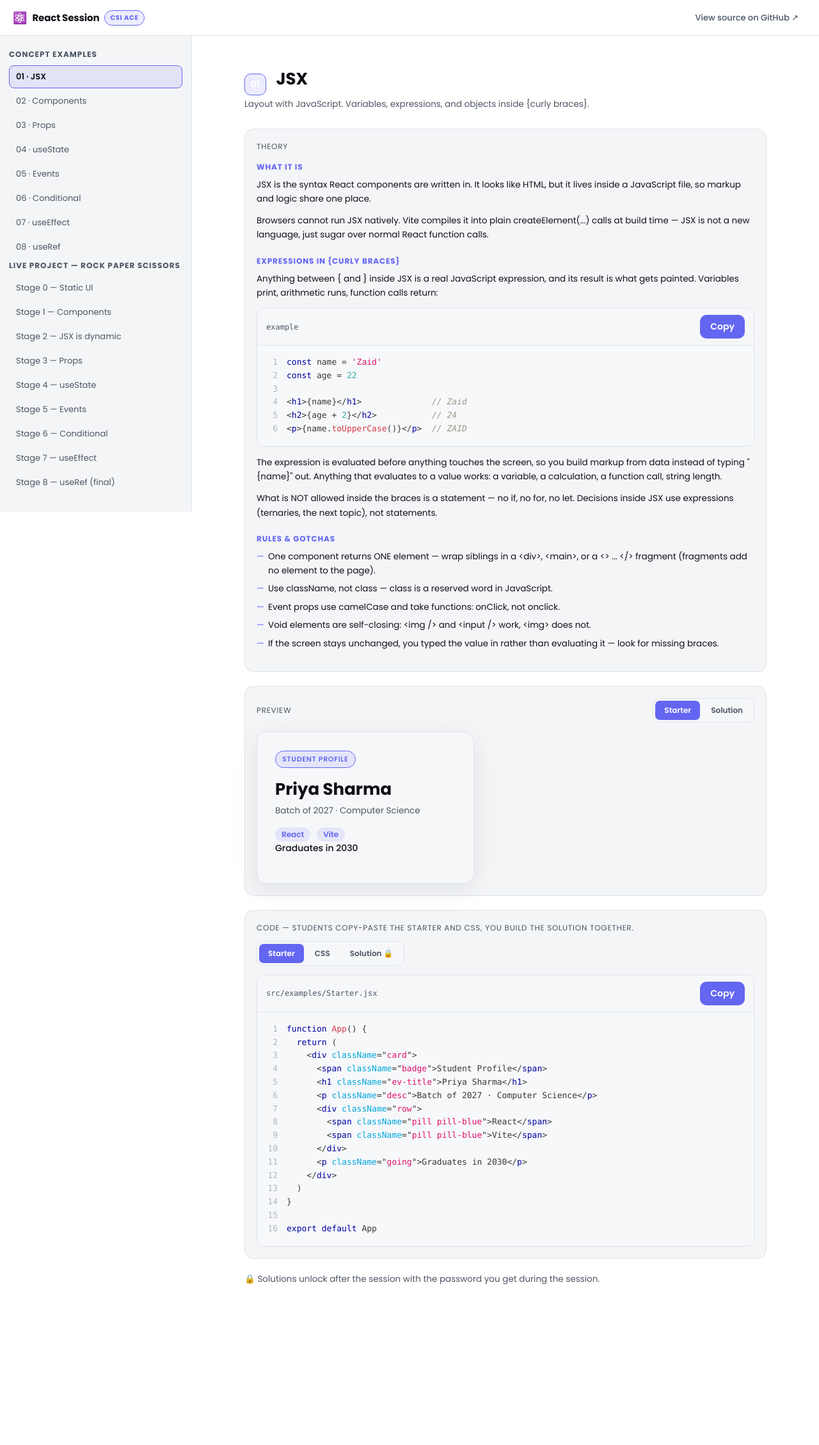
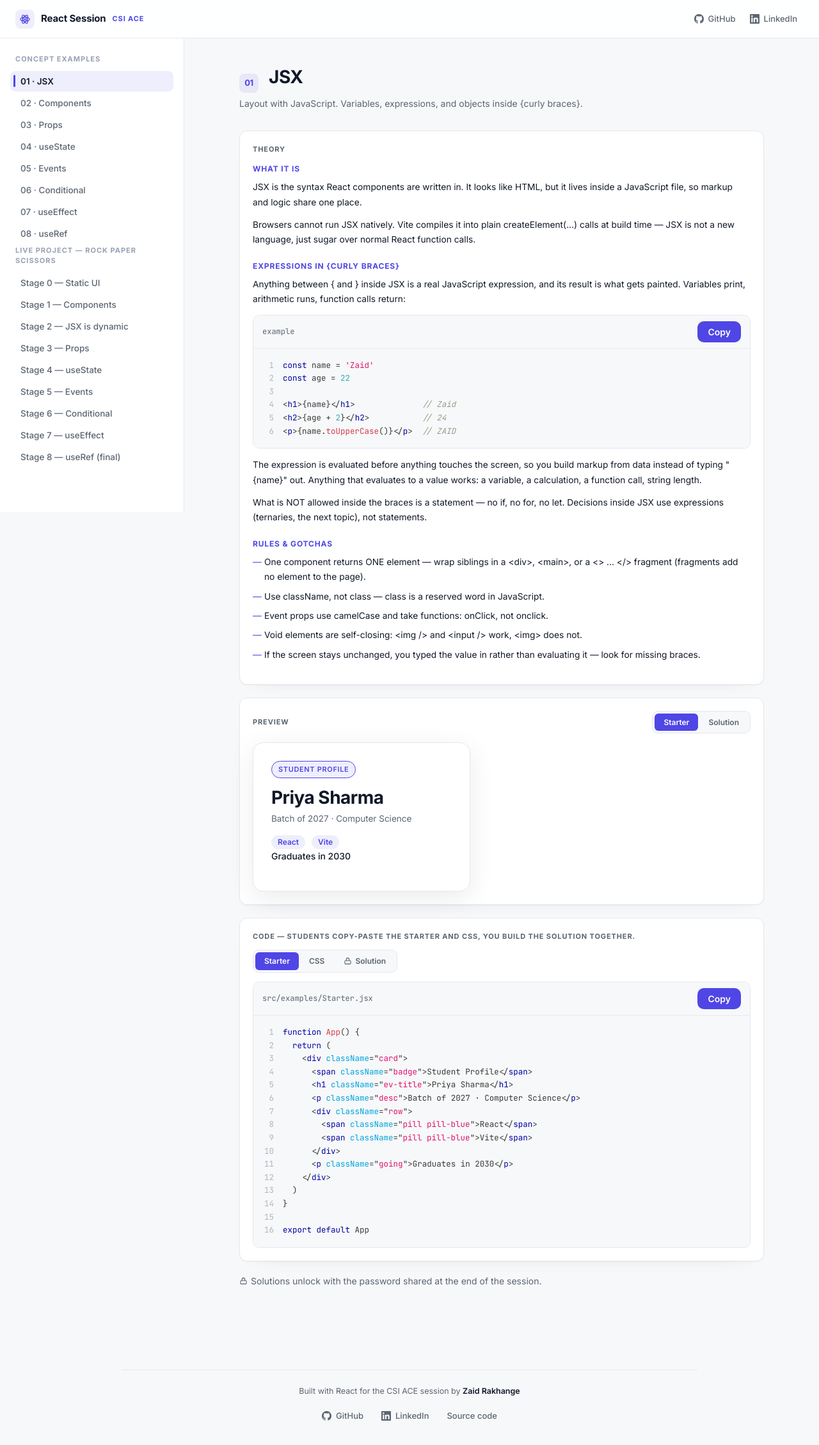
Before and after one commit to icancodefyi/react-session, a React (Vite) app: page / in a window 1280 px wide. Shown: the top 2258 px of the page at 64% size. Before the commit the page ends 2117 px from the top, so only its background shows below. Built offline with nearby package versions, Linux system fonts and the light colour scheme.

Commit message:
design: professional redesign — Inter/JetBrains Mono, white-on-soft-gray, svg icons, GitHub+LinkedIn

```diff
--- a/index.html
+++ b/index.html
@@ -4,6 +4,17 @@
     <meta charset="UTF-8" />
     <link rel="icon" type="image/svg+xml" href="/favicon.svg" />
     <meta name="viewport" content="width=device-width, initial-scale=1.0" />
+
+    <meta
+      name="description"
+      content="CSI ACE React workshop — 8 concepts with theory, code and a staged Rock Paper Scissors build."
+    />
+    <link rel="preconnect" href="https://fonts.googleapis.com" />
+    <link rel="preconnect" href="https://fonts.gstatic.com" crossorigin />
+    <link
+      href="https://fonts.googleapis.com/css2?family=Inter:wght@400;500;600;700;800&family=JetBrains+Mono:wght@400;500;600&display=swap"
+      rel="stylesheet"
+    />
     <title>React Workshop — CSI ACE</title>
   </head>
   <body>
--- a/src/App.jsx
+++ b/src/App.jsx
@@ -3,6 +3,54 @@ import CodeBlock from './site/CodeBlock.jsx'
 import { rpsStages } from './live-project-rps'
 import { conceptExamples } from './examples'
 import templateCss from './examples/template.css?raw'
+
+function AtomMark({ size = 18 }) {
+  return (
+    <svg width={size} height={size} viewBox="0 0 24 24" fill="none" stroke="currentColor" strokeWidth="1.7" aria-hidden="true">
+      <circle cx="12" cy="12" r="2.1" fill="currentColor" stroke="none" />
+      <ellipse cx="12" cy="12" rx="9.6" ry="4.1" />
+      <ellipse cx="12" cy="12" rx="9.6" ry="4.1" transform="rotate(60 12 12)" />
+      <ellipse cx="12" cy="12" rx="9.6" ry="4.1" transform="rotate(120 12 12)" />
+    </svg>
+  )
+}
+
+function GitHubIcon({ size = 15 }) {
+  return (
+    <svg width={size} height={size} viewBox="0 0 16 16" fill="currentColor" aria-hidden="true">
+      <path d="M8 0C3.58 0 0 3.58 0 8c0 3.54 2.29 6.53 5.47 7.59.4.07.55-.17.55-.38 0-.19-.01-.82-.01-1.49-2.01.37-2.53-.49-2.69-.94-.09-.23-.48-.94-.82-1.13-.28-.15-.68-.52-.01-.53.63-.01 1.08.58 1.23.82.72 1.21 1.87.87 2.33.66.07-.52.28-.87.51-1.07-1.78-.2-3.64-.89-3.64-3.95 0-.87.31-1.59.82-2.15-.08-.2-.36-1.02.08-2.12 0 0 .67-.21 2.2.82.64-.18 1.32-.27 2-.27s1.36.09 2 .27c1.53-1.04 2.2-.82 2.2-.82.44 1.1.16 1.92.08 2.12.51.56.82 1.27.82 2.15 0 3.07-1.87 3.75-3.65 3.95.29.25.54.73.54 1.48 0 1.07-.01 1.93-.01 2.2 0 .21.15.46.55.38A8.01 8.01 0 0 0 16 8c0-4.42-3.58-8-8-8Z" />
+    </svg>
+  )
+}
+
+function LinkedInIcon({ size = 15 }) {
+  return (
+    <svg width={size} height={size} viewBox="0 0 24 24" fill="currentColor" aria-hidden="true">
+      <path d="M20.45 20.45h-3.55v-5.57c0-1.33-.03-3.04-1.85-3.04-1.86 0-2.14 1.45-2.14 2.94v5.67H9.36V9h3.41v1.56h.05c.47-.9 1.63-1.85 3.36-1.85 3.6 0 4.27 2.37 4.27 5.46v6.28ZM5.34 7.43a2.06 2.06 0 1 1 0-4.13 2.06 2.06 0 0 1 0 4.13ZM7.12 20.45H3.56V9h3.56v11.45ZM22.22 0H1.77C.79 0 0 .77 0 1.72v20.55C0 23.23.79 24 1.77 24h20.45c.98 0 1.78-.77 1.78-1.73V1.72C24 .77 23.2 0 22.22 0Z" />
+    </svg>
+  )
+}
+
+function LockIcon({ size = 13 }) {
+  return (
+    <svg width={size} height={size} viewBox="0 0 24 24" fill="none" stroke="currentColor" strokeWidth="2" strokeLinecap="round" strokeLinejoin="round" aria-hidden="true">
+      <rect x="3.5" y="11" width="17" height="10" rx="2.5" />
+      <path d="M8 11V7.5a4 4 0 0 1 8 0V11" />
+    </svg>
+  )
+}
+
+function UnlockIcon({ size = 13 }) {
+  return (
+    <svg width={size} height={size} viewBox="0 0 24 24" fill="none" stroke="currentColor" strokeWidth="2" strokeLinecap="round" strokeLinejoin="round" aria-hidden="true">
+      <rect x="3.5" y="11" width="17" height="10" rx="2.5" />
+      <path d="M8 11V7.5a4 4 0 0 1 7.6-1.3" />
+    </svg>
+  )
+}
+
+const RAKHANGE_LINKEDIN = 'https://www.linkedin.com/in/rakhangezaid/'
+const RAKHANGE_GITHUB = 'https://github.com/icancodefyi'
 
 const SOLUTIONS_PASSWORD = 'session-zaid'
 
@@ -109,7 +157,9 @@ function ConceptView({ item, unlocked, onRequestSolution, onRelock, templateCss
               className={'seg-btn' + (codeMode === 'solution' ? ' active' : '')}
               onClick={() => switchCode('solution')}
             >
-              {unlocked ? 'Solution' : 'Solution 🔒'}
+              {unlocked ? 'Solution' : (
+                <span className="with-icon"><LockIcon /> Solution</span>
+              )}
             </button>
           </div>
         </div>
@@ -134,12 +184,12 @@ function ConceptView({ item, unlocked, onRequestSolution, onRelock, templateCss
 
       {unlocked ? (
         <div className="unlocked-bar">
-          <span>🔓 Solutions unlocked for this browser</span>
+          <span className="with-icon"><UnlockIcon size={15} /> Solutions unlocked for this browser</span>
           <button className="btn btn-auto" onClick={onRelock}>Lock again</button>
         </div>
       ) : (
         <p className="subhead lock-hint">
-          🔒 Solutions unlock after the session with the password you get during the session.
+          <span className="with-icon"><LockIcon /> Solutions unlock with the password shared at the end of the session.</span>
         </p>
       )}
     </>
@@ -224,7 +274,7 @@ function LockModal({ onClose, onUnlock }) {
         onClick={(e) => e.stopPropagation()}
         onSubmit={submit}
       >
-        <h3>🔒 Solutions are locked</h3>
+        <h3><span className="with-icon"><LockIcon size={15} /> Solutions are locked</span></h3>
         <p className="demo-note">
           The Starter gives you the UI. The Solution — the logic shown live in the
           session — unlocks with the password shared at the end of the workshop.
@@ -283,18 +333,28 @@ function App() {
     <>
       <header className="topbar">
         <div className="brand">
-          <span className="brand-mark">⚛️</span>
+          <span className="brand-mark"><AtomMark /></span>
           <span className="brand-title">React Session</span>
           <span className="brand-tag">CSI ACE</span>
         </div>
+        <nav className="topbar-links">
           <a
             className="topbar-link"
-          href="https://github.com/icancodefyi/react-session"
+            href={RAKHANGE_GITHUB}
             target="_blank"
             rel="noreferrer noopener"
           >
-          View source on GitHub ↗
+            <GitHubIcon /> GitHub
           </a>
+          <a
+            className="topbar-link"
+            href={RAKHANGE_LINKEDIN}
+            target="_blank"
+            rel="noreferrer noopener"
+          >
+            <LinkedInIcon /> LinkedIn
+          </a>
+        </nav>
       </header>
 
       <div className="viewer">
@@ -335,6 +395,31 @@ function App() {
       </main>
       </div>
 
+      <footer className="site-footer">
+        <p className="footer-by">
+          Built with React for the CSI ACE session by{' '}
+          <a href={RAKHANGE_LINKEDIN} target="_blank" rel="noreferrer noopener">
+            Zaid Rakhange
+          </a>
+        </p>
+        <div className="footer-socials">
+          <a className="footer-link" href={RAKHANGE_GITHUB} target="_blank" rel="noreferrer noopener">
+            <GitHubIcon /> GitHub
+          </a>
+          <a className="footer-link" href={RAKHANGE_LINKEDIN} target="_blank" rel="noreferrer noopener">
+            <LinkedInIcon /> LinkedIn
+          </a>
+          <a
+            className="footer-link"
+            href="https://github.com/icancodefyi/react-session"
+            target="_blank"
+            rel="noreferrer noopener"
+          >
+            Source code
+          </a>
+        </div>
+      </footer>
+
       {showLock ? (
         <LockModal
           onClose={() => setShowLock(false)}
--- a/src/index.css
+++ b/src/index.css
@@ -1,5 +1,3 @@
-@import url('https://fonts.googleapis.com/css2?family=Poppins:wght@400;500;600;700;800&display=swap');
-
 * {
   margin: 0;
   padding: 0;
@@ -7,17 +5,25 @@
 }
 
 :root {
-  --bg: #ffffff;
-  --panel: #f4f5f7;
-  --card: #f6f7f9;
-  --border: #dfe3e8;
-  --text: #0f1117;
-  --muted: #4b5563;
-  --accent: #6366f1;
-  --accent-soft: rgba(99, 102, 241, 0.12);
+  --bg: #f7f8fa;
+  --panel: #ffffff;
+  --card: #ffffff;
+  --border: #e6e8ee;
+  --border-strong: #d6dae3;
+  --text: #101828;
+  --muted: #5b6572;
+  --faint: #98a2b3;
+  --accent: #4f46e5;
+  --accent-strong: #4338ca;
+  --accent-soft: rgba(79, 70, 229, 0.09);
+  --accent-line: rgba(79, 70, 229, 0.24);
   --green: #16a34a;
   --yellow: #ca8a04;
   --red: #dc2626;
+  --radius: 10px;
+  --shadow-card: 0 1px 2px rgba(16, 24, 40, 0.04), 0 12px 32px -28px rgba(16, 24, 40, 0.18);
+  --font-sans: 'Inter', system-ui, -apple-system, sans-serif;
+  --font-mono: 'JetBrains Mono', ui-monospace, SFMono-Regular, Menlo, Consolas, monospace;
 }
 
 html,
@@ -27,10 +33,19 @@ body,
 }
 
 body {
-  font-family: 'Poppins', system-ui, sans-serif;
+  font-family: var(--font-sans);
+  font-size: 14px;
+  line-height: 1.5;
   background: var(--bg);
   color: var(--text);
   -webkit-font-smoothing: antialiased;
+  text-rendering: optimizeLegibility;
+  font-feature-settings: 'cv02', 'cv03', 'cv04', 'cv11';
+}
+
+::selection {
+  background: var(--accent-line);
+  color: var(--text);
 }
 
 /* ---------- staged live project (Event RSVP) ---------- */
@@ -223,23 +238,29 @@ body {
   align-items: center;
   justify-content: space-between;
   gap: 12px;
-  height: 56px;
-  padding: 0 20px;
+  height: 60px;
+  padding: 0 24px;
   background: rgba(255, 255, 255, 0.88);
-  backdrop-filter: blur(10px);
+  backdrop-filter: blur(12px);
   border-bottom: 1px solid var(--border);
 }
 
 .brand {
   display: flex;
   align-items: center;
-  gap: 8px;
+  gap: 10px;
   min-width: 0;
 }
 
 .brand-mark {
-  font-size: 18px;
-  line-height: 1;
+  display: inline-grid;
+  place-items: center;
+  width: 30px;
+  height: 30px;
+  border-radius: 8px;
+  background: var(--accent-soft);
+  color: var(--accent);
+  flex: none;
 }
 
 .brand-title {
@@ -250,26 +271,31 @@ body {
 }
 
 .brand-tag {
-  background: var(--accent-soft);
-  border: 1px solid var(--accent);
+  font-size: 11px;
+  font-weight: 700;
+  letter-spacing: 0.08em;
+  text-transform: uppercase;
   color: var(--accent);
-  font-size: 10px;
-  font-weight: 700;
-  letter-spacing: 0.07em;
-  text-transform: uppercase;
-  padding: 3px 8px;
-  border-radius: 999px;
   white-space: nowrap;
 }
 
+.topbar-links {
+  display: flex;
+  align-items: center;
+  gap: 2px;
+}
+
 .topbar-link {
+  display: inline-flex;
+  align-items: center;
+  gap: 7px;
   color: var(--muted);
   font-size: 13px;
   font-weight: 500;
   text-decoration: none;
-  padding: 6px 12px;
+  padding: 7px 10px;
   border-radius: 8px;
-  transition: color 0.15s ease, background 0.15s ease;
+  transition: color 0.16s ease, background 0.16s ease;
   white-space: nowrap;
 }
 
@@ -278,30 +304,42 @@ body {
   background: var(--accent-soft);
 }
 
-/* ---------- example browser (viewer) ---------- */
+/* ---------- viewer layout ---------- */
 
 .viewer {
   display: grid;
-  grid-template-columns: 300px 1fr;
-  min-height: calc(100vh - 56px);
+  grid-template-columns: 288px 1fr;
+  align-items: start;
+  min-height: calc(100vh - 60px);
 }
 
 .sidebar {
   position: sticky;
-  top: 56px;
-  height: calc(100vh - 56px);
+  top: 60px;
+  height: calc(100vh - 60px);
   overflow-y: auto;
   background: var(--panel);
   border-right: 1px solid var(--border);
-  padding: 20px 14px;
+  padding: 24px 16px;
+  scrollbar-width: thin;
+  scrollbar-color: var(--border) transparent;
+}
+
+.sidebar::-webkit-scrollbar {
+  width: 8px;
+}
+.sidebar::-webkit-scrollbar-thumb {
+  background: var(--border);
+  border-radius: 99px;
 }
 
 .sidebar h2 {
-  font-size: 12px;
-  letter-spacing: 0.08em;
+  font-size: 11px;
+  letter-spacing: 0.09em;
   text-transform: uppercase;
-  color: var(--muted);
-  margin: 20px 0 8px;
+  color: var(--faint);
+  font-weight: 700;
+  margin: 22px 8px 10px;
 }
 
 .sidebar h2:first-child {
@@ -309,51 +347,70 @@ body {
 }
 
 .side-item {
+  position: relative;
   display: block;
   width: 100%;
   text-align: left;
   background: none;
-  border: 1px solid transparent;
+  border: none;
   color: var(--muted);
   font-family: inherit;
-  font-size: 13px;
-  padding: 7px 10px;
+  font-size: 13.5px;
+  font-weight: 500;
+  padding: 8px 12px 8px 16px;
   border-radius: 8px;
   cursor: pointer;
   margin-bottom: 2px;
-  transition: background 0.15s ease, color 0.15s ease, border-color 0.15s ease,
-    transform 0.15s ease;
+  transition: background 0.15s ease, color 0.15s ease;
+}
+
+.side-item::before {
+  content: '';
+  position: absolute;
+  left: 5px;
+  top: 20%;
+  bottom: 20%;
+  width: 3px;
+  border-radius: 99px;
+  background: var(--accent);
+  opacity: 0;
+  transition: opacity 0.15s ease;
 }
 
 .side-item:hover {
-  background: var(--card);
+  background: var(--bg);
   color: var(--text);
 }
 
 .side-item.active {
   background: var(--accent-soft);
-  border-color: var(--accent);
   color: var(--text);
   font-weight: 600;
 }
 
+.side-item.active::before {
+  opacity: 1;
+}
+
 .content {
-  max-width: 880px;
+  max-width: 900px;
   margin: 0 auto;
   width: 100%;
-  padding: 48px 32px 80px;
+  padding: 44px 40px 96px;
 }
 
 .content h1 {
-  font-size: 26px;
+  font-size: 28px;
   font-weight: 700;
-  margin-bottom: 4px;
+  letter-spacing: -0.02em;
+  line-height: 1.2;
+  margin-bottom: 6px;
 }
 
 .content .subhead {
   color: var(--muted);
-  font-size: 13.5px;
-  margin-bottom: 28px;
+  font-size: 14px;
+  margin-bottom: 32px;
 }
 
 @media (max-width: 900px) {
@@ -367,6 +424,64 @@ body {
     border-right: none;
     border-bottom: 1px solid var(--border);
   }
+
+  .content {
+    padding: 28px 20px 72px;
+  }
+}
+
+/* ---------- site footer ---------- */
+
+.site-footer {
+  max-width: 900px;
+  margin: 0 auto;
+  width: 100%;
+  padding: 24px 40px 36px;
+  border-top: 1px solid var(--border);
+  text-align: center;
+  color: var(--faint);
+  font-size: 12.5px;
+}
+
+.footer-by {
+  margin-bottom: 12px;
+  color: var(--muted);
+}
+
+.footer-by a {
+  color: var(--text);
+  font-weight: 600;
+  text-decoration: none;
+}
+
+.footer-by a:hover {
+  color: var(--accent);
+}
+
+.footer-socials {
+  display: flex;
+  justify-content: center;
+  align-items: center;
+  gap: 4px;
+  flex-wrap: wrap;
+}
+
+.footer-link {
+  display: inline-flex;
+  align-items: center;
+  gap: 7px;
+  color: var(--muted);
+  text-decoration: none;
+  font-size: 13px;
+  font-weight: 500;
+  padding: 7px 12px;
+  border-radius: 8px;
+  transition: color 0.16s ease, background 0.16s ease;
+}
+
+.footer-link:hover {
+  color: var(--accent);
+  background: var(--accent-soft);
 }
 
 /* ---------- concept example panels ---------- */
@@ -374,14 +489,13 @@ body {
 .ex-num {
   display: inline-grid;
   place-items: center;
-  min-width: 34px;
-  height: 34px;
+  min-width: 30px;
+  height: 30px;
   padding: 0 6px;
-  border-radius: 10px;
+  border-radius: 8px;
   background: var(--accent-soft);
-  border: 1px solid var(--accent);
-  color: #fff;
-  font-size: 14px;
+  color: var(--accent);
+  font-size: 13px;
   font-weight: 700;
   margin-right: 10px;
   vertical-align: -4px;
@@ -390,9 +504,10 @@ body {
 .ex-panel {
   background: var(--panel);
   border: 1px solid var(--border);
-  border-radius: 14px;
-  padding: 18px;
-  margin-bottom: 22px;
+  border-radius: 12px;
+  padding: 20px;
+  margin-bottom: 20px;
+  box-shadow: var(--shadow-card);
 }
 
 .ex-label {
@@ -400,21 +515,22 @@ body {
   align-items: center;
   justify-content: space-between;
   gap: 12px;
-  font-size: 12px;
-  letter-spacing: 0.06em;
+  font-size: 11px;
+  letter-spacing: 0.08em;
   text-transform: uppercase;
   color: var(--muted);
+  font-weight: 700;
   margin-bottom: 14px;
   flex-wrap: wrap;
 }
 
 .seg {
   display: inline-flex;
-  background: var(--card);
+  background: var(--bg);
   border: 1px solid var(--border);
-  border-radius: 10px;
+  border-radius: 9px;
   padding: 3px;
-  gap: 3px;
+  gap: 2px;
 }
 
 .seg-btn {
@@ -425,7 +541,7 @@ body {
   font-size: 12px;
   font-weight: 600;
   padding: 6px 14px;
-  border-radius: 7px;
+  border-radius: 6px;
   cursor: pointer;
   transition: color 0.15s ease, background 0.15s ease;
 }
@@ -444,25 +560,33 @@ body {
   color: #fff;
 }
 
+.with-icon {
+  display: inline-flex;
+  align-items: center;
+  gap: 5px;
+  vertical-align: -1px;
+}
+
 /* ---------- code viewer ---------- */
 
 .code-block {
   overflow: hidden;
   border: 1px solid var(--border);
-  border-radius: 12px;
+  border-radius: var(--radius);
+  background: #fff;
 }
 
 .code-head {
   display: flex;
   align-items: center;
   justify-content: space-between;
-  padding: 10px 14px;
-  background: var(--card);
+  padding: 9px 14px;
+  background: var(--bg);
   border-bottom: 1px solid var(--border);
 }
 
 .code-filename {
-  font-family: 'SF Mono', ui-monospace, Menlo, Consolas, monospace;
+  font-family: var(--font-mono);
   font-size: 12px;
   color: var(--muted);
 }
@@ -471,10 +595,15 @@ body {
   margin: 0;
   padding: 16px 14px;
   overflow-x: auto;
-  font-family: 'SF Mono', ui-monospace, Menlo, Consolas, monospace;
-  font-size: 13px;
-  line-height: 1.6;
+  font-family: var(--font-mono);
+  font-size: 12.5px;
+  line-height: 1.65;
   border-radius: 0;
+  background: #fff;
+}
+
+.code-pre > div {
+  display: flex;
 }
 
 .code-pre > div {
@@ -509,8 +638,8 @@ body {
 }
 
 .theory-p {
-  font-size: 13.5px;
-  line-height: 1.65;
+  font-size: 13.75px;
+  line-height: 1.7;
   color: var(--text);
   margin: 0 0 12px;
 }
@@ -524,8 +653,8 @@ body {
 .theory-ul li {
   position: relative;
   padding-left: 18px;
-  font-size: 13.5px;
-  line-height: 1.6;
+  font-size: 13.75px;
+  line-height: 1.7;
   color: var(--text);
   margin-bottom: 7px;
 }
@@ -575,12 +704,12 @@ body {
 
 .lock-modal {
   width: 100%;
-  max-width: 380px;
-  background: var(--bg);
+  max-width: 400px;
+  background: var(--panel);
   border: 1px solid var(--border);
-  border-radius: 16px;
-  padding: 24px;
-  box-shadow: 0 20px 60px rgba(15, 17, 23, 0.2);
+  border-radius: 14px;
+  padding: 26px;
+  box-shadow: 0 24px 70px rgba(15, 17, 23, 0.28);
   animation: lock-pop 0.22s cubic-bezier(0.2, 0.9, 0.3, 1.2);
 }
 
@@ -595,8 +724,9 @@ body {
 }
 
 .lock-modal h3 {
-  font-size: 16px;
+  font-size: 17px;
   font-weight: 700;
+  letter-spacing: -0.01em;
   margin-bottom: 8px;
 }
 
```
Lines whose indentation alone changed are shown as unchanged.
